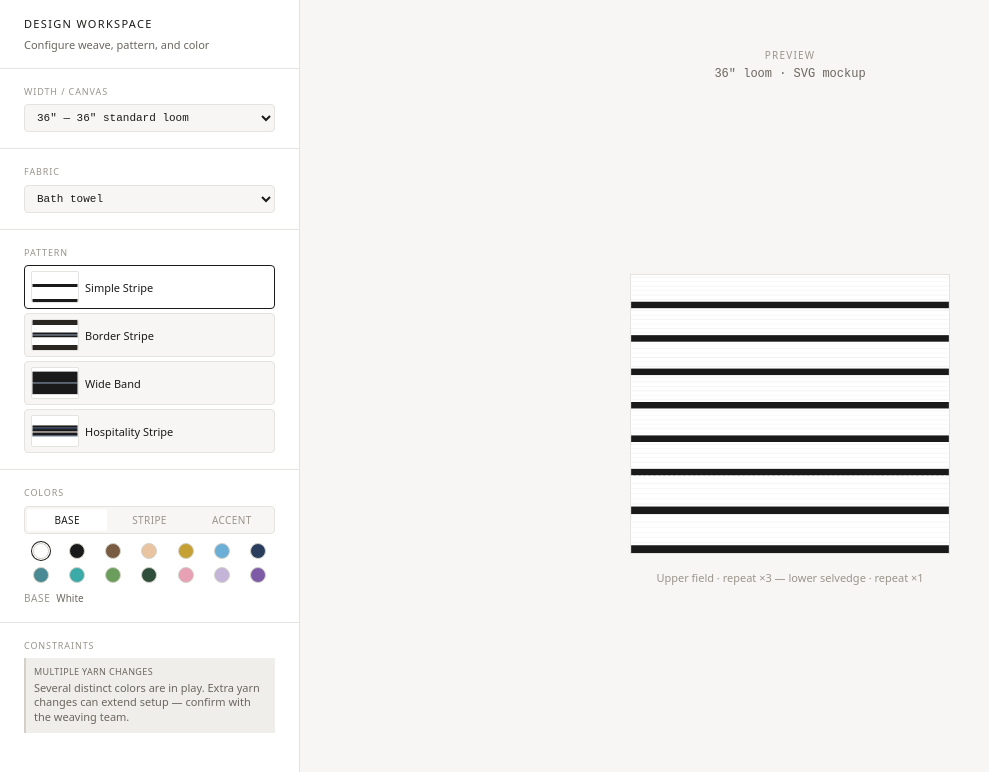
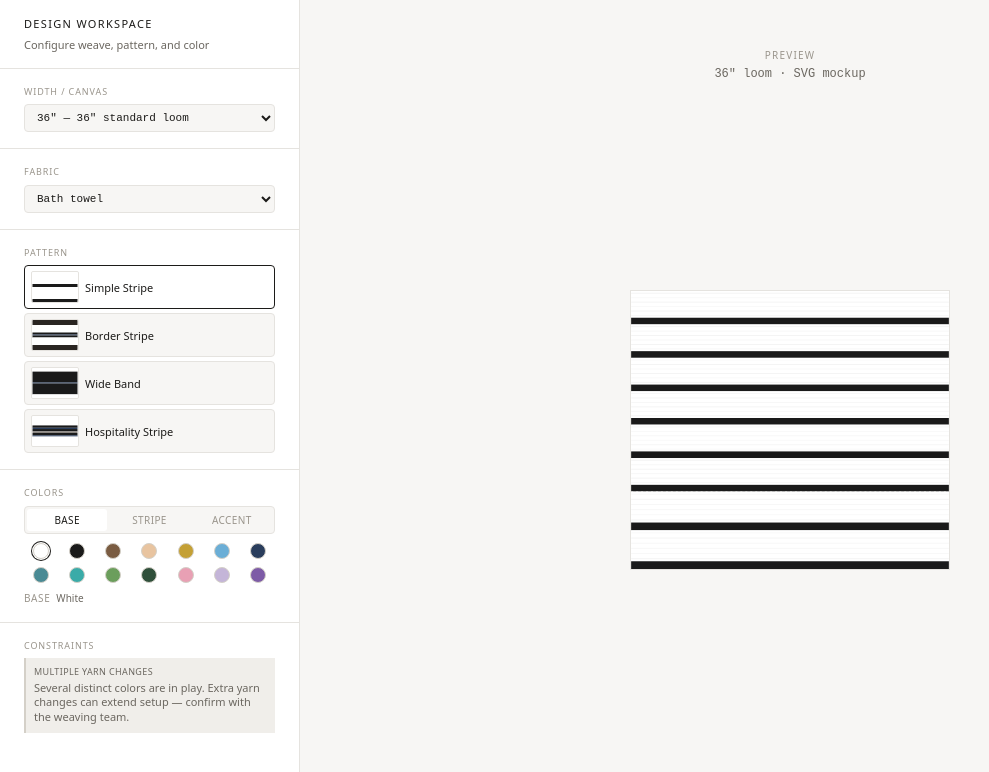
Before and after one commit to Adelina805/kara-weaves-prototype, a Next.js app: page /prototype-1 in a window 1280 px wide. Shown: the top 772 px of the page, without its empty margins (0-989 px from the left). Built offline with nearby package versions, Linux system fonts and the light colour scheme.

Commit message:
Removed the preview caption

```diff
--- a/src/components/SpecPanel/SpecPanel.tsx
+++ b/src/components/SpecPanel/SpecPanel.tsx
@@ -28,7 +28,7 @@ export function SpecPanel({ spec }: SpecPanelProps) {
   return (
     <footer className={styles.panel} aria-label="Weaving specification">
       <header className={styles.header}>
-        <h2 className={styles.title}>Recipe</h2>
+        <h2 className={styles.title}>Recipe Card</h2>
         <p className={styles.subtitle}>Generated from current settings</p>
       </header>
 
--- a/src/components/TextilePreview/TextilePreview.module.css
+++ b/src/components/TextilePreview/TextilePreview.module.css
@@ -40,7 +40,6 @@
   flex-direction: column;
   align-items: center;
   justify-content: center;
-  gap: var(--space-md);
 }
 
 .canvas {
@@ -53,12 +52,3 @@
   border: 1px solid var(--color-border);
   background: #fff;
 }
-
-.caption {
-  flex-shrink: 0;
-  font-size: 0.6875rem;
-  color: var(--color-text-subtle);
-  text-align: center;
-  max-width: 20rem;
-  line-height: 1.4;
-}
--- a/src/components/TextilePreview/TextilePreview.tsx
+++ b/src/components/TextilePreview/TextilePreview.tsx
@@ -140,9 +140,6 @@ export function TextilePreview({ layers, loomWidth }: TextilePreviewProps) {
             offsetY={top.height}
           />
         </svg>
-        <figcaption className={styles.caption}>
-          Upper field · repeat ×3 — lower selvedge · repeat ×1
-        </figcaption>
       </figure>
     </div>
   );
```
